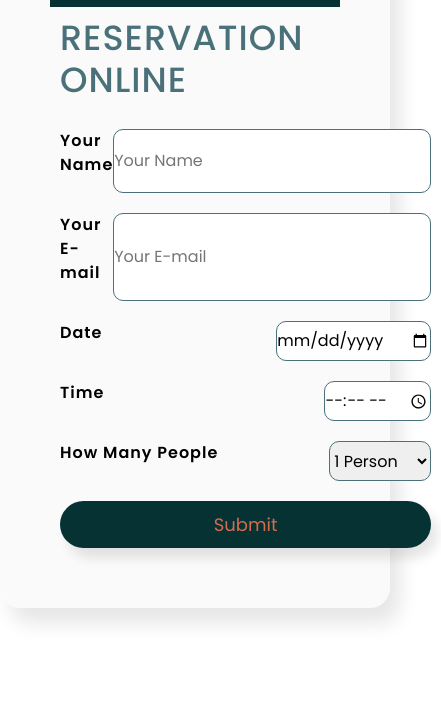
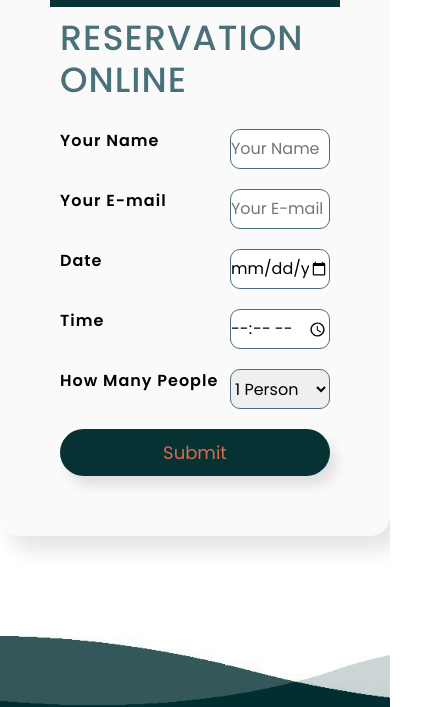
Before and after one commit to YousefMaher179/dr.mohamed3, a website: page index.html in a window 390 px wide. Shown: the part 6780-7487 px from the top of the page, 441 px wide, since content can reach past the window. Drawn offline with nearby package versions, Linux system fonts and the light colour scheme; a script that the page names is missing; files whose address does not match are found by name.

Commit message:
Update style.css

```diff
--- a/style.css
+++ b/style.css
@@ -893,6 +893,10 @@ footer .wave#wave4{
   .title2{
     text-align: center;
   }
+	#name , #email , #date , #time , #select{
+    margin-left: -10px;
+    width: 100px;
+  }
 }
 
 /*small*/
```
